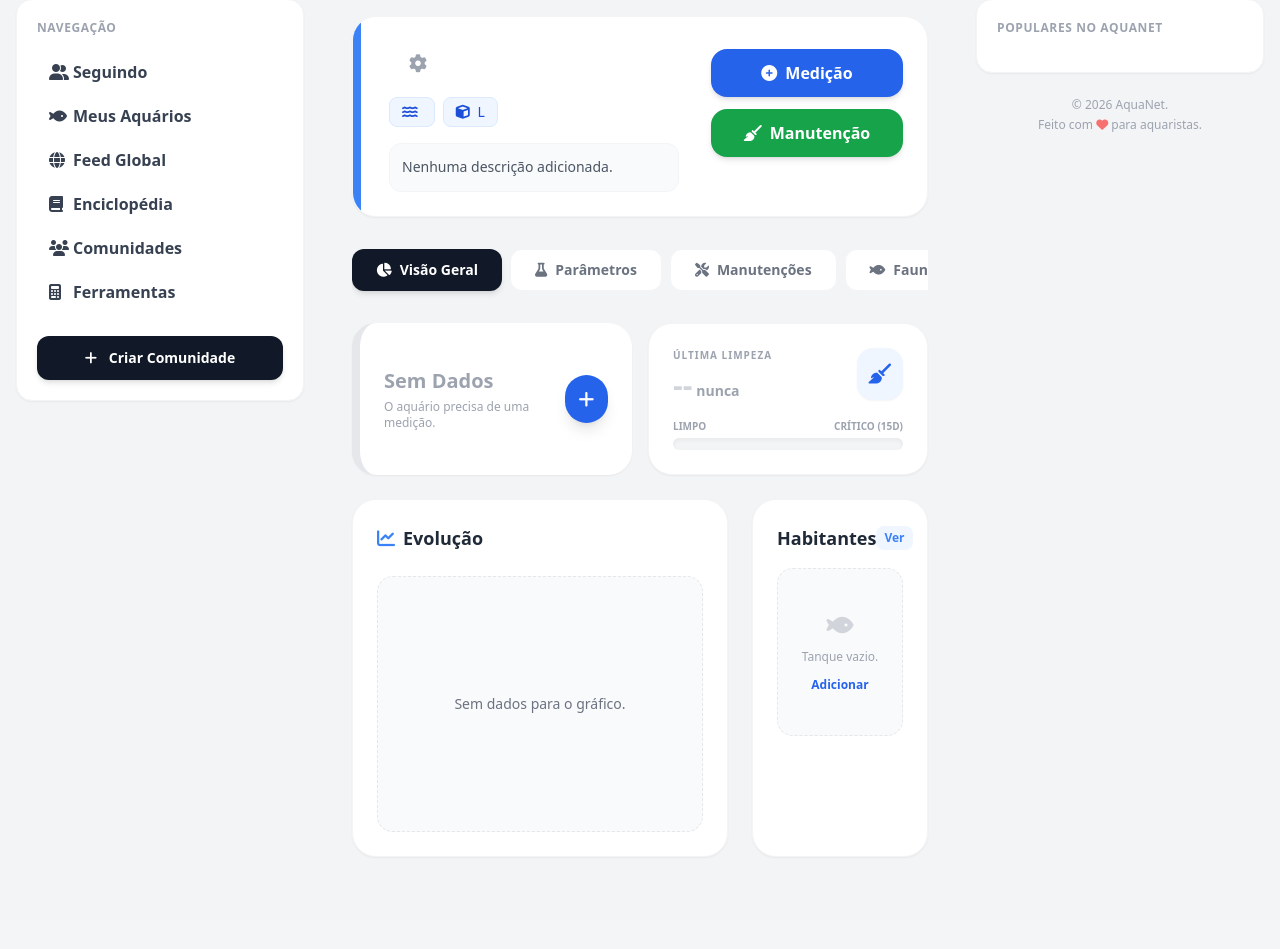
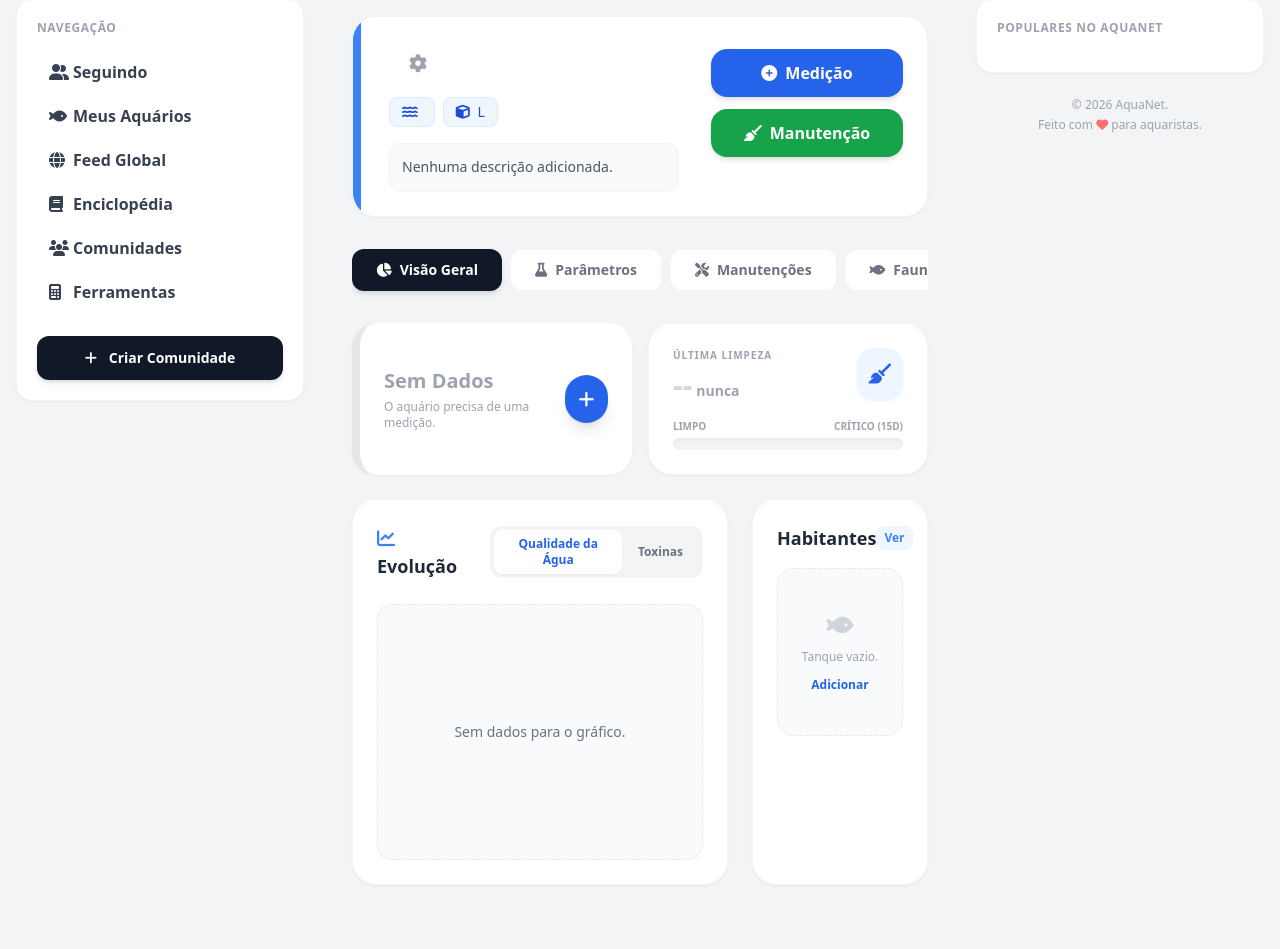
Before and after one commit to gabrielsdcosentino/aquanet-public, a Python web app: template templates/aquarium_dashboard.html in a window 1280 px wide. Shown: the part 97-1046 px from the top of the page. Before the commit the page ends 929 px from the top, so only its background shows below. Run offline with Jinja, Linux system fonts and the light colour scheme; the template is opened without the code that fills it, so the values that code supplies are empty; some libraries are stand-ins or nearby versions.

Commit message:
Atualizar o aquarium_dashboard.html

```diff
--- a/templates/aquarium_dashboard.html
+++ b/templates/aquarium_dashboard.html
@@ -171,7 +171,7 @@
         </div>
 
         {% if latest_log %}
-        <div class="grid grid-cols-4 gap-3 mb-6">
+        <div class="grid grid-cols-2 md:grid-cols-3 lg:grid-cols-5 gap-3 mb-6">
             <div class="bg-blue-50 rounded-2xl p-3 text-center border border-blue-100 shadow-sm">
                 <span class="block text-[9px] font-bold text-blue-400 uppercase tracking-wider">pH</span>
                 <span class="block text-xl font-black text-blue-600">{{ latest_log.ph if latest_log.ph else '-' }}</span>
@@ -188,25 +188,42 @@
                 <span class="block text-[9px] font-bold text-purple-400 uppercase tracking-wider">Nitrito</span>
                 <span class="block text-xl font-black text-purple-600">{{ latest_log.nitrite if latest_log.nitrite is not none else '-' }}</span>
             </div>
+             <div class="bg-yellow-50 rounded-2xl p-3 text-center border border-yellow-100 shadow-sm">
+                <span class="block text-[9px] font-bold text-yellow-500 uppercase tracking-wider">Nitrato</span>
+                <span class="block text-xl font-black text-yellow-600">{{ latest_log.nitrate if latest_log.nitrate is not none else '-' }}</span>
+            </div>
         </div>
         {% endif %}
 
         <div class="grid grid-cols-1 lg:grid-cols-3 gap-6">
 
             <div class="lg:col-span-2">
-                <div class="bg-white p-6 rounded-3xl shadow-sm border border-gray-100 h-full">
-                    <div class="flex justify-between items-center mb-6">
+                <div class="bg-white p-6 rounded-3xl shadow-sm border border-gray-100 h-full flex flex-col">
+                    <div class="flex flex-col sm:flex-row justify-between items-center mb-6 gap-4">
+                        <div class="flex items-center gap-2">
                              <h3 class="text-lg font-bold text-gray-800"><i class="fas fa-chart-line mr-2 text-blue-500"></i>Evolução</h3>
-                        {% if latest_log %}
-                        <button onclick="openShareModal()" class="bg-purple-100 text-purple-600 hover:bg-purple-200 px-3 py-1.5 rounded-lg text-xs font-bold transition-colors">
-                            <i class="fas fa-share-alt mr-1"></i> Postar
+                        </div>
+
+                        <div class="bg-gray-100 p-1 rounded-xl flex items-center">
+                            <button onclick="changeChartMode('water')" id="btn-water" class="px-4 py-1.5 rounded-lg text-xs font-bold transition-all bg-white text-blue-600 shadow-sm">
+                                Qualidade da Água
                             </button>
-                        {% endif %}
+                            <button onclick="changeChartMode('toxins')" id="btn-toxins" class="px-4 py-1.5 rounded-lg text-xs font-bold transition-all text-gray-500 hover:text-gray-700">
+                                Toxinas
+                            </button>
+                        </div>
                     </div>
 
                     {% if history_logs|length > 0 %}
-                        <div class="relative h-64 w-full">
+                        <div class="relative w-full flex-grow min-h-[300px]">
                             <canvas id="parametersChart"></canvas>
+                        </div>
+                        <div class="mt-4 text-right">
+                             {% if latest_log %}
+                            <button onclick="openShareModal()" class="bg-purple-50 text-purple-600 hover:bg-purple-100 px-3 py-1.5 rounded-lg text-xs font-bold transition-colors inline-flex items-center">
+                                <i class="fas fa-share-alt mr-1"></i> Postar Gráfico
+                            </button>
+                            {% endif %}
                         </div>
                     {% else %}
                         <div class="flex flex-col items-center justify-center h-64 bg-gray-50 rounded-2xl border border-dashed border-gray-200">
@@ -364,85 +381,151 @@ function closeShareModal(){document.getElementById('shareModal').classList.add('
 function confirmShare(){const e=document.getElementById('communitySelect').value;return e?void(window.location.href=`/c/${e}?share_text=${encodeURIComponent(shareText)}`):alert("Escolha uma comunidade!")}
 
 {% if history_logs|length > 0 %}
+// Variável Global para o gráfico
+let chartInstance = null;
+let currentMode = 'water'; // 'water' ou 'toxins'
+
+// Dados vindos do Jinja
+const chartLabels = [{% for log in history_logs|reverse %}"{{ log.date.strftime('%d/%m') }}",{% endfor %}];
+const dataPh = [{% for log in history_logs|reverse %}{{ log.ph if log.ph else 'null' }},{% endfor %}];
+const dataAmmonia = [{% for log in history_logs|reverse %}{{ log.ammonia if log.ammonia is not none else 'null' }},{% endfor %}];
+const dataNitrite = [{% for log in history_logs|reverse %}{{ log.nitrite if log.nitrite is not none else 'null' }},{% endfor %}];
+const dataNitrate = [{% for log in history_logs|reverse %}{{ log.nitrate if log.nitrate is not none else 'null' }},{% endfor %}];
+
 document.addEventListener("DOMContentLoaded", function(){
+    initChart('water'); // Inicia com o gráfico de água
+});
+
+function changeChartMode(mode) {
+    // UI dos botões
+    const btnWater = document.getElementById('btn-water');
+    const btnToxins = document.getElementById('btn-toxins');
+
+    if(mode === 'water') {
+        btnWater.classList.add('bg-white', 'text-blue-600', 'shadow-sm');
+        btnWater.classList.remove('text-gray-500');
+        btnToxins.classList.remove('bg-white', 'text-blue-600', 'shadow-sm');
+        btnToxins.classList.add('text-gray-500');
+    } else {
+        btnToxins.classList.add('bg-white', 'text-blue-600', 'shadow-sm');
+        btnToxins.classList.remove('text-gray-500');
+        btnWater.classList.remove('bg-white', 'text-blue-600', 'shadow-sm');
+        btnWater.classList.add('text-gray-500');
+    }
+
+    initChart(mode);
+}
+
+function initChart(mode) {
     const ctx = document.getElementById('parametersChart').getContext('2d');
 
-    // --- DEFININDO OS DEGRADÊS (Visual Premium) ---
-    // Degradê Azul (pH) - Suave e moderno
+    // Se já existe gráfico, destrói para criar o novo limpo
+    if (chartInstance) {
+        chartInstance.destroy();
+    }
+
+    let datasets = [];
+    let yScales = {};
+
+    // Configuração de Visual (Degradês)
     let gradPh = ctx.createLinearGradient(0, 0, 0, 400);
-    gradPh.addColorStop(0, 'rgba(59, 130, 246, 0.4)');
-    gradPh.addColorStop(1, 'rgba(59, 130, 246, 0.05)');
+    gradPh.addColorStop(0, 'rgba(59, 130, 246, 0.25)');
+    gradPh.addColorStop(1, 'rgba(59, 130, 246, 0.0)');
 
-    // Degradê Vermelho (Amônia) - Alerta sutil
-    let gradAmmonia = ctx.createLinearGradient(0, 0, 0, 400);
-    gradAmmonia.addColorStop(0, 'rgba(239, 68, 68, 0.3)');
-    gradAmmonia.addColorStop(1, 'rgba(239, 68, 68, 0.0)');
+    let gradToxins = ctx.createLinearGradient(0, 0, 0, 400);
+    gradToxins.addColorStop(0, 'rgba(239, 68, 68, 0.1)');
+    gradToxins.addColorStop(1, 'rgba(239, 68, 68, 0.0)');
 
-    // Dados
-    const labelsData = [{% for log in history_logs|reverse %}"{{ log.date.strftime('%d/%m') }}",{% endfor %}];
-    const phData = [{% for log in history_logs|reverse %}{{ log.ph if log.ph else 'null' }},{% endfor %}];
-    const ammoniaData = [{% for log in history_logs|reverse %}{{ log.ammonia if log.ammonia is not none else 'null' }},{% endfor %}];
-    const nitriteData = [{% for log in history_logs|reverse %}{{ log.nitrite if log.nitrite is not none else 'null' }},{% endfor %}];
-    const nitrateData = [{% for log in history_logs|reverse %}{{ log.nitrate if log.nitrate is not none else 'null' }},{% endfor %}];
-
-    Chart.defaults.font.family = "'Inter', sans-serif";
-
-    new Chart(ctx, {
-        type: 'line',
-        data: {
-            labels: labelsData,
-            datasets: [
-                {
+    if (mode === 'water') {
+        // MODO 1: pH (Qualidade da Água)
+        datasets = [{
             label: 'pH',
-                    data: phData,
-                    borderColor: '#3B82F6', // Azul vibrante
+            data: dataPh,
+            borderColor: '#3B82F6',
             backgroundColor: gradPh,
             borderWidth: 3,
             tension: 0.4,
-                    pointRadius: 4,
-                    pointborderWidth: 3,
-                    pointBackgroundColor: '#ffffff',
+            pointRadius: 0,
+            pointHoverRadius: 6,
+            pointBackgroundColor: '#fff',
             pointBorderColor: '#3B82F6',
-                    pointHoverRadius: 8,
-                    fill: true,
-                    yAxisID: 'y'
-                },
+            pointBorderWidth: 2,
+            fill: true
+        }];
+
+        yScales = {
+            y: {
+                beginAtZero: false,
+                display: true,
+                grid: { color: '#F3F4F6', borderDash: [5, 5], drawBorder: false },
+                ticks: { color: '#3B82F6', font: {size: 11, weight: '600'} },
+                suggestedMin: 6.0,
+                suggestedMax: 8.0,
+                grace: '10%'
+            }
+        };
+
+    } else {
+        // MODO 2: Toxinas (Amônia, Nitrito, Nitrato)
+        datasets = [
             {
                 label: 'Amônia',
-                    data: ammoniaData,
-                    borderColor: '#EF4444', // Vermelho alerta
-                    borderWidth: 2,
-                    borderDash: [6, 4],
-                    tension: 0.4,
-                    pointRadius: 0, // Sem pontos para limpar o visual
-                    pointHoverRadius: 6,
-                    pointBackgroundColor: '#EF4444',
-                    fill: false,
-                    yAxisID: 'y1'
-                },
-                {
-                    label: 'Nitrito',
-                    data: nitriteData,
-                    borderColor: '#A855F7', // Roxo
+                data: dataAmmonia,
+                borderColor: '#EF4444',
+                backgroundColor: gradToxins,
                 borderWidth: 2,
                 tension: 0.4,
                 pointRadius: 0,
                 pointHoverRadius: 6,
+                pointBackgroundColor: '#EF4444',
+                pointBorderColor: '#fff',
+                fill: true
+            },
+            {
+                label: 'Nitrito',
+                data: dataNitrite,
+                borderColor: '#A855F7',
+                borderWidth: 2,
+                borderDash: [5, 5],
+                tension: 0.4,
+                pointRadius: 0,
+                pointHoverRadius: 6,
                 pointBackgroundColor: '#A855F7',
-                    fill: false,
-                    yAxisID: 'y1'
+                pointBorderColor: '#fff',
+                fill: false
             },
             {
                 label: 'Nitrato',
-                    data: nitrateData,
-                    borderColor: '#F59E0B', // Laranja
+                data: dataNitrate,
+                borderColor: '#EAB308',
                 borderWidth: 2,
                 tension: 0.4,
                 pointRadius: 0,
-                    hidden: true,
-                    yAxisID: 'y1'
+                pointHoverRadius: 6,
+                pointBackgroundColor: '#EAB308',
+                pointBorderColor: '#fff',
+                fill: false
             }
-            ]
+        ];
+
+        yScales = {
+            y: {
+                beginAtZero: true,
+                display: true,
+                grid: { color: '#F3F4F6', borderDash: [5, 5], drawBorder: false },
+                ticks: { color: '#6B7280', font: {size: 11}, callback: function(val){ return val + ' ppm';} },
+                suggestedMax: 1.0,
+                grace: '10%'
+            }
+        };
+    }
+
+    // Criar o Gráfico
+    chartInstance = new Chart(ctx, {
+        type: 'line',
+        data: {
+            labels: chartLabels,
+            datasets: datasets
         },
         options: {
             responsive: true,
@@ -453,63 +536,33 @@ document.addEventListener("DOMContentLoaded", function(){
             },
             plugins: {
                 legend: {
-                    position: 'top',
-                    align: 'end',
-                    labels: {
-                        usePointStyle: true,
-                        boxWidth: 10,
-                        font: { size: 11, weight: '600' }
-                    }
+                    position: 'bottom',
+                    labels: { usePointStyle: true, boxWidth: 8, padding: 20, font: {family: "'Inter', sans-serif"} }
                 },
                 tooltip: {
                     backgroundColor: 'rgba(255, 255, 255, 0.95)',
-                    titleColor: '#111827',
-                    bodyColor: '#4b5563',
-                    borderColor: '#e5e7eb',
+                    titleColor: '#1F2937',
+                    bodyColor: '#4B5563',
+                    borderColor: '#E5E7EB',
                     borderWidth: 1,
-                    padding: 12,
-                    boxPadding: 6,
+                    padding: 10,
+                    boxPadding: 4,
                     usePointStyle: true,
+                    titleFont: { size: 13, weight: 'bold' },
                     callbacks: {
                         label: function(context) {
                             let label = context.dataset.label || '';
                             if (label) label += ': ';
-                            if (context.parsed.y !== null) {
-                                label += context.parsed.y;
-                                if (context.dataset.yAxisID === 'y1') label += ' ppm';
-                            }
+                            if (context.parsed.y !== null) label += context.parsed.y;
                             return label;
                         }
                     }
                 }
             },
-            scales: {
-                x: {
-                    grid: { display: false, drawBorder: false },
-                    ticks: { maxTicksLimit: 5, font: {size: 10}, color: '#9ca3af' }
-                },
-                y: {
-                    type: 'linear',
-                    display: true,
-                    position: 'left',
-                    grid: { color: '#f3f4f6', borderDash: [8, 8], drawBorder: false },
-                    ticks: { color: '#3B82F6', font: {weight: 'bold'} },
-                    suggestedMin: 6.0,
-                    suggestedMax: 8.0
-                },
-                y1: {
-                    type: 'linear',
-                    display: true,
-                    position: 'right',
-                    grid: { display: false, drawBorder: false },
-                    ticks: { color: '#EF4444', font: {weight: 'bold'}, callback: function(value){ return value + ' ppm'; } },
-                    suggestedMin: 0,
-                    suggestedMax: 1.0
-                }
-            }
+            scales: yScales
         }
     });
-});
+}
 {% endif %}
 </script>
 {% endblock %}
```
Lines whose indentation alone changed are shown as unchanged.
